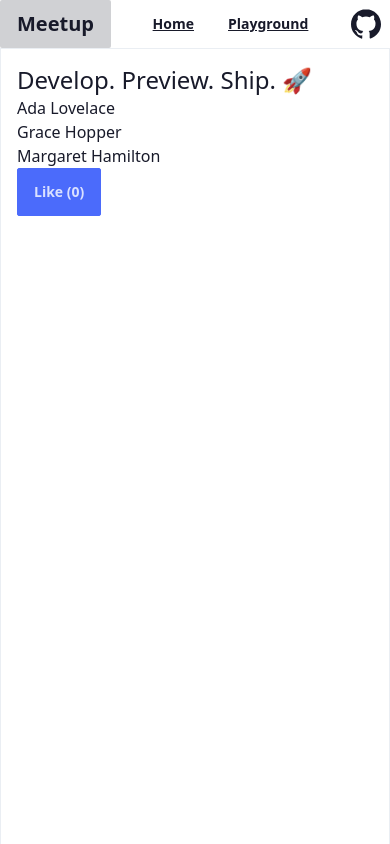
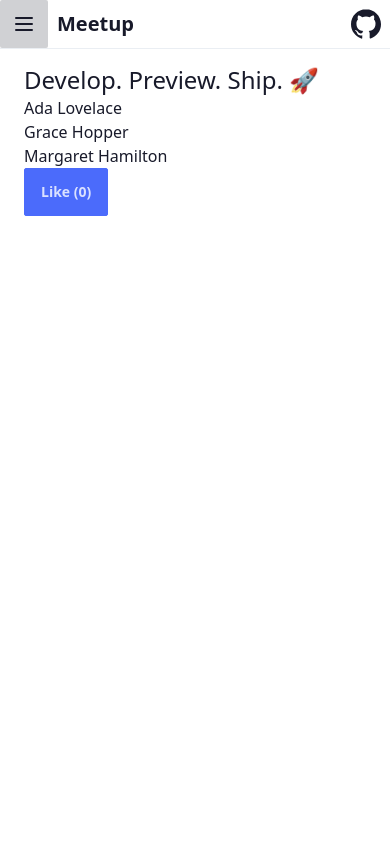
Before and after one commit to isutare412/meetup, a Next.js app in the folder ui-ssr/: page / in a window 390 px wide. Built offline with nearby package versions, Linux system fonts and the light colour scheme.

Commit message:
Sidebar navigation for mobile device

```diff
--- a/ui-ssr/components/layout.tsx
+++ b/ui-ssr/components/layout.tsx
@@ -8,10 +8,7 @@
     <Head>
       <title>Meetup</title>
     </Head>
-    <NavBar />
-    <div className="border-x border-slate-300/40 dark:border-slate-300/20 max-w-5xl p-4 pt-16 mx-auto min-h-screen">
-      <main>{children}</main>
-    </div>
+    <NavBar>{children}</NavBar>
   </>
 )
 
--- a/ui-ssr/components/navbar.tsx
+++ b/ui-ssr/components/navbar.tsx
@@ -1,12 +1,18 @@
 import { NextPage } from 'next'
 import Link from 'next/link'
+import { ReactElement } from 'react'
 import Octocat from '@components/icon/octocat'
 
-const NavBar: NextPage = () => {
-  const navigations = [
+type NavTarget = {
+  name: string
+  href: string
+}
+
+const NavBar: NextPage<{ children: ReactElement }> = ({ children }) => {
+  const navTargets: NavTarget[] = [
     {
-      name: 'Home',
-      href: '/',
+      name: 'Dev',
+      href: '/dev',
     },
     {
       name: 'Playground',
@@ -14,23 +20,69 @@
     },
   ]
 
+  const sidebarNavTargets: NavTarget[] = [
+    {
+      name: 'Home',
+      href: '/',
+    },
+    ...navTargets,
+  ]
+
+  function toggleSidebar() {
+    document.getElementById('sidebar-button')?.click()
+  }
+
   return (
+    <div className="drawer">
+      <input id="sidebar-button" type="checkbox" className="drawer-toggle" />
+      <div className="drawer-content">
+        {/* <!-- Global Navigation Bar --> */}
         <div className="fixed z-10 top-0 w-full bg-base-100 border-b border-slate-300/40 dark:border-slate-300/20">
           <div className="flex justify-between max-w-5xl mx-auto">
+            {/* <!-- Left Chunk --> */}
+            <div className="flex">
+              <div className="sm:hidden">
+                <label
+                  htmlFor="sidebar-button"
+                  className="btn btn-square btn-ghost"
+                >
+                  <svg
+                    xmlns="http://www.w3.org/2000/svg"
+                    fill="none"
+                    viewBox="0 0 24 24"
+                    className="inline-block w-6 h-6 stroke-current"
+                  >
+                    <path
+                      strokeLinecap="round"
+                      strokeLinejoin="round"
+                      strokeWidth="2"
+                      d="M4 6h16M4 12h16M4 18h16"
+                    ></path>
+                  </svg>
+                </label>
+              </div>
               <div>
                 <Link href="/">
-            <a role="button" className="btn btn-ghost text-xl">
+                  <a
+                    role="button"
+                    className="btn btn-ghost text-xl px-2 sm:px-4"
+                  >
                     Meetup
                   </a>
                 </Link>
               </div>
-        <div>
-          {navigations.map(({ name, href }) => (
-            <Link href={href} key={name}>
+            </div>
+            {/* <!-- Center Chunk --> */}
+            <ul className="hidden sm:block">
+              {navTargets.map(({ name, href }) => (
+                <li key={name} className="inline">
+                  <Link href={href}>
                     <a className="btn btn-link text-base-content">{name}</a>
                   </Link>
+                </li>
               ))}
-        </div>
+            </ul>
+            {/* <!-- Right Chunk --> */}
             <div className="flex content-center">
               <a
                 href="https://github.com/isutare412"
@@ -42,6 +94,23 @@
             </div>
           </div>
         </div>
+        {/* <!-- Page Contents --> */}
+        <div className="sm:border-x border-slate-300/40 dark:border-slate-300/20 max-w-5xl p-6 pt-16 mx-auto min-h-screen">
+          <main>{children}</main>
+        </div>
+      </div>
+      {/* <!-- Sidebar --> */}
+      <div className="drawer-side">
+        <label htmlFor="sidebar-button" className="drawer-overlay"></label>
+        <ul className="menu p-4 overflow-y-auto w-64 bg-base-100 border-r dark:border-slate-300/20">
+          {sidebarNavTargets.map(({ name, href }) => (
+            <li key={name} onClick={toggleSidebar}>
+              <Link href={href}>{name}</Link>
+            </li>
+          ))}
+        </ul>
+      </div>
+    </div>
   )
 }
 
```
Lines whose indentation alone changed are shown as unchanged.
